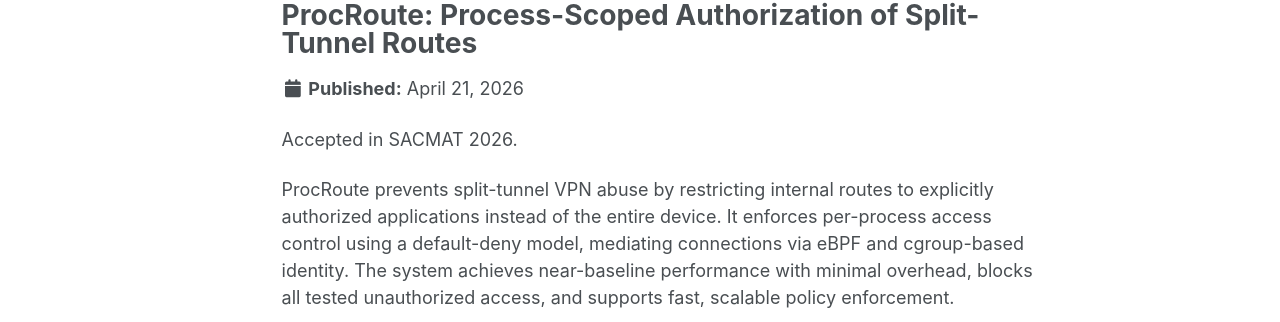
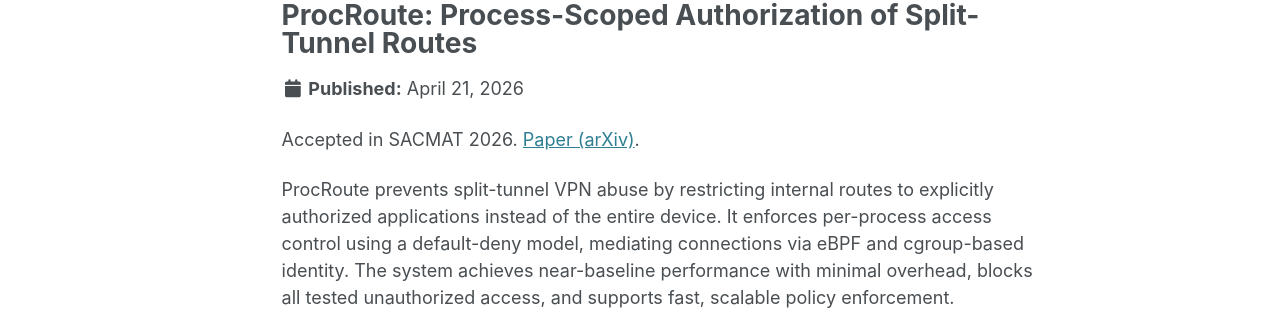
Before and after one commit to arulthileeban/arulthileeban.github.io, a Jekyll site: the page built from _research/2026-procroute-sacmat.md, in a window 1280 px wide and 992 px high. Shown: the part 105-427 px from the top of the window. Built offline with Jekyll 4.4.1, drawn with Linux system fonts in a browser that asks for light colours.

Commit message:
Add arXiv link for ProcRoute paper

```diff
--- a/_research/2026-procroute-sacmat.md
+++ b/_research/2026-procroute-sacmat.md
@@ -7,6 +7,6 @@
 authors: ["Arul Thileeban Sagayam"]
 ---
 
-Accepted in SACMAT 2026.
+Accepted in SACMAT 2026. [Paper (arXiv)](https://arxiv.org/abs/2604.16080).
 
 ProcRoute prevents split-tunnel VPN abuse by restricting internal routes to explicitly authorized applications instead of the entire device. It enforces per-process access control using a default-deny model, mediating connections via eBPF and cgroup-based identity. The system achieves near-baseline performance with minimal overhead, blocks all tested unauthorized access, and supports fast, scalable policy enforcement.
```
